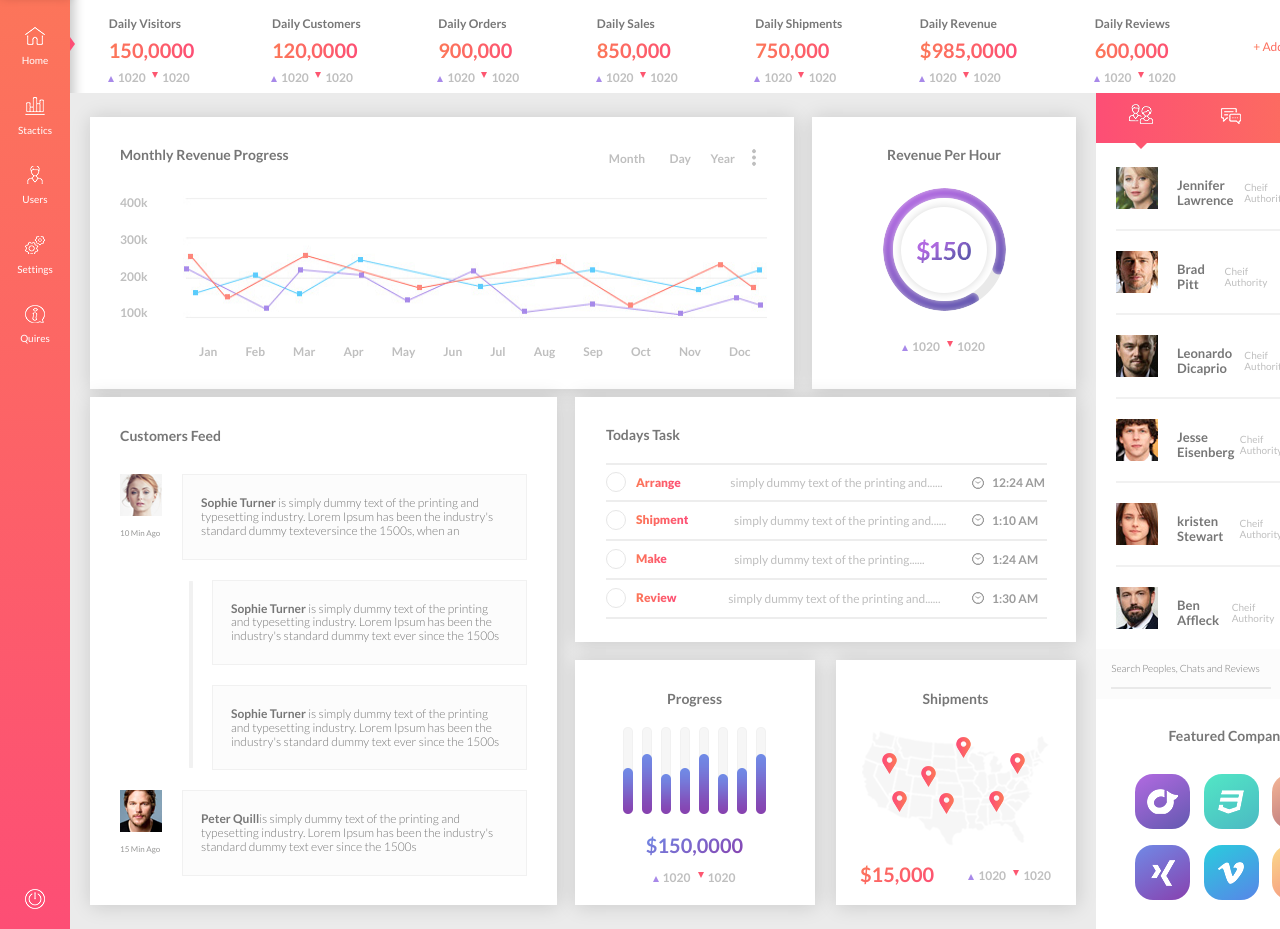
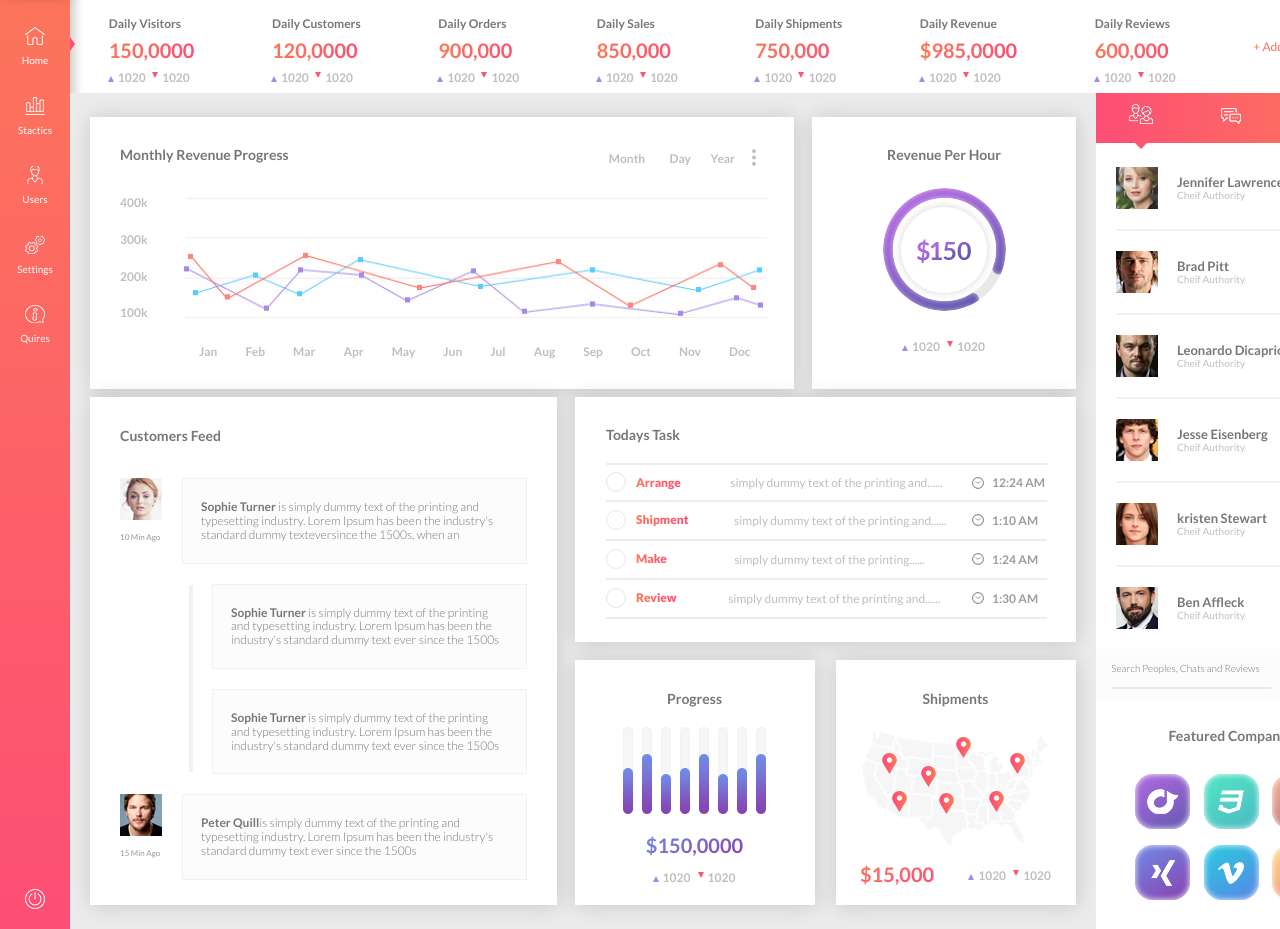
Before and after one commit to MichaelZavalo/final-template, a plain HTML site: page index.html in a window 1280 px wide. Shown: the part 73-1002 px from the top of the page. Drawn offline with Linux system fonts and the light colour scheme.

Commit message:
fix:fix aside

```diff
--- a/scss/_aside.scss
+++ b/scss/_aside.scss
@@ -54,9 +54,10 @@ aside {
             border-bottom: none;
         }
         .name {
-            align-items: center;
+            display: flex;
+            flex-direction: column;
+            justify-content: center;
             width: 110px;
-            padding-top: 10px;
         }
         p {
             font-size: 13px;
@@ -143,6 +144,9 @@ aside {
             background-position: center;
             align-items: center;
             justify-content: center;
+            -webkit-box-shadow: inset 0px 0px 6px 0px rgba(255,255,255,1);
+            -moz-box-shadow: inset 0px 0px 6px 0px rgba(255,255,255,1);
+            box-shadow: inset 0px 0px 6px 0px rgba(255,255,255,1);
         }
         .rdio {
             background: -webkit-linear-gradient( 120deg, #6359b0, #b26ae1);
--- a/scss/_content.scss
+++ b/scss/_content.scss
@@ -199,7 +199,7 @@ main {
         margin-top: 13px;
     }
     .block-top {
-        margin-top: 30px;
+        margin-top: 34px;
         display: flex;
         justify-content: space-between;
         .statements::before {
```
Also changed, not shown: css/main.css, 1 other file.
